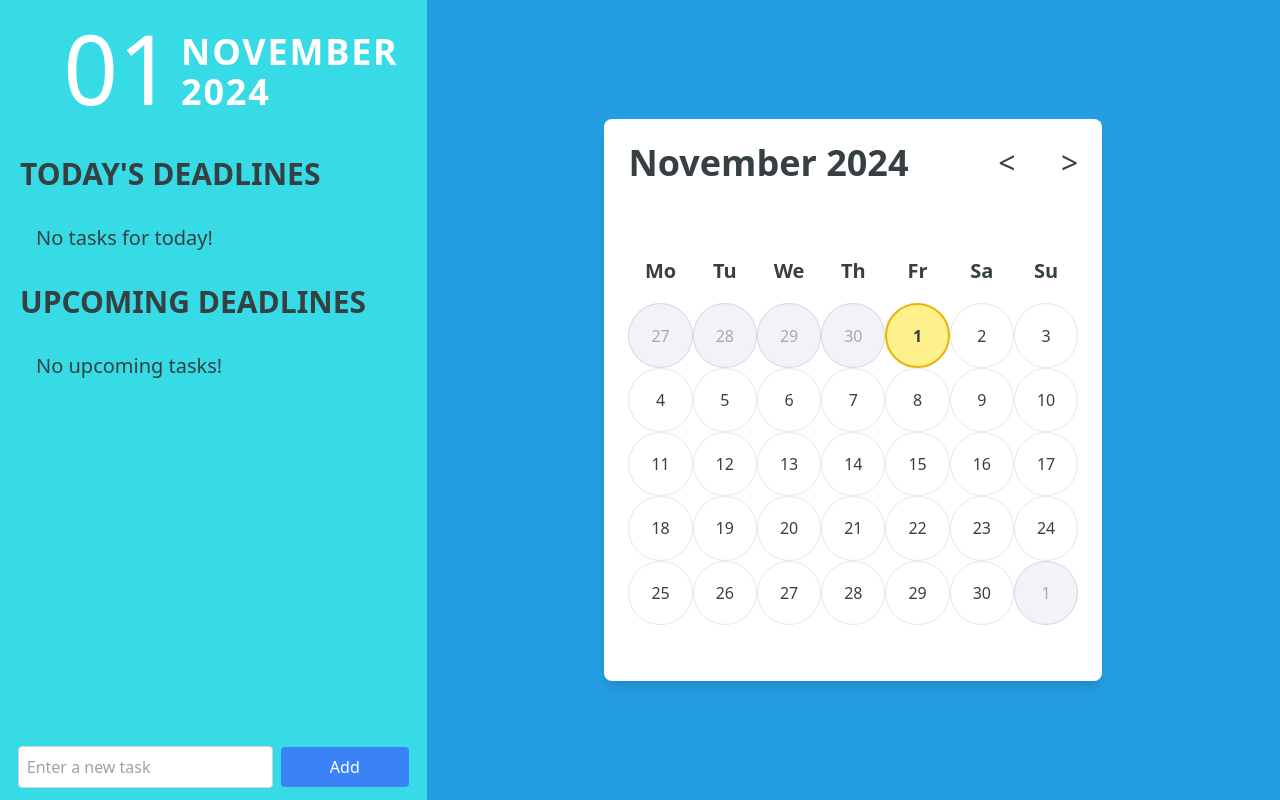
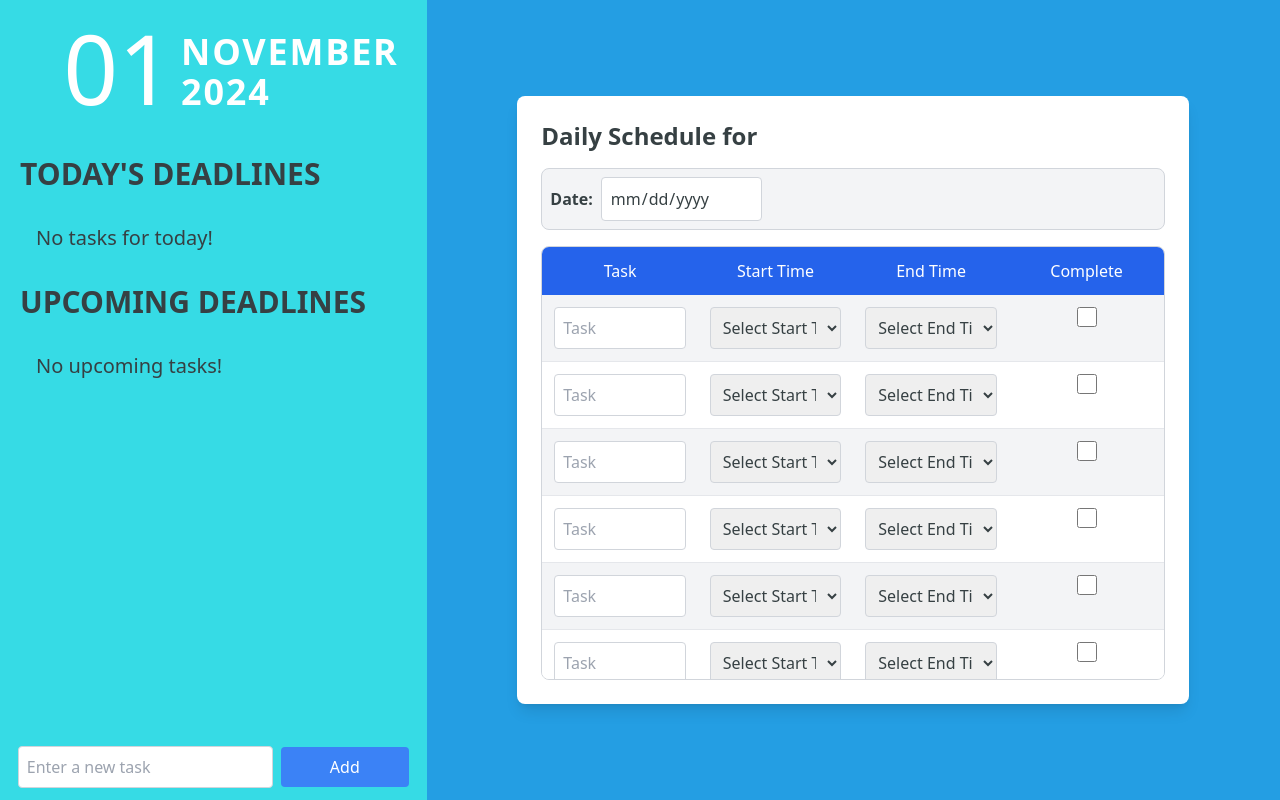
Before and after one commit to poseidon0z/Smart-Day-Planner, a React (Vite) app in the folder Client/: page / in a window 1280 px wide. Built offline with nearby package versions, Linux system fonts and the light colour scheme.

Commit message:
Added daily planner component

```diff
--- a/Client/src/App.jsx
+++ b/Client/src/App.jsx
@@ -1,6 +1,7 @@
 import { useEffect, useState } from 'react';
 import Calendar from './components/Calendar.jsx';
 import Tasks from './components/Tasks.jsx';
+import DailySchedule from './components/DailyShedule.jsx';
 
 function App() {
   const [taskList, setTaskList] = useState([
@@ -25,12 +26,16 @@ function App() {
         </div>
 
         {/* The right section  (Calendar section) */}
-        <div className="w-full md:w-8/12 flex justify-center items-center h-fit md:min-h-screen">
+        {/* <div className="w-full md:w-8/12 flex justify-center items-center h-fit md:min-h-screen">
           <Calendar
             tasks={taskList}
             selectedDate={selectedDate}
             setSelectedDate={setSelectedDate}
           ></Calendar>
+        </div> */}
+
+        <div className="w-full md:w-8/12 flex justify-center items-center h-fit md:min-h-screen">
+          <DailySchedule date={selectedDate}></DailySchedule>
         </div>
       </div>
     </>
--- /dev/null
+++ b/Client/src/components/DailyShedule.jsx
@@ -0,0 +1,133 @@
+import React, { useState } from 'react';
+
+const hours = [
+  '5:00 AM',
+  '6:00 AM',
+  '7:00 AM',
+  '8:00 AM',
+  '9:00 AM',
+  '10:00 AM',
+  '11:00 AM',
+  '12:00 PM',
+  '1:00 PM',
+  '2:00 PM',
+  '3:00 PM',
+  '4:00 PM',
+  '5:00 PM',
+  '6:00 PM',
+  '7:00 PM',
+  '8:00 PM',
+  '9:00 PM',
+  '10:00 PM',
+];
+
+const DailySchedule = ({ date }) => {
+  const [tasks, setTasks] = useState(
+    Array(hours.length).fill({
+      task: '',
+      startTime: '',
+      endTime: '',
+      complete: false,
+    })
+  );
+
+  const handleInputChange = (index, field, value) => {
+    const updatedTasks = [...tasks];
+    updatedTasks[index] = { ...updatedTasks[index], [field]: value };
+    setTasks(updatedTasks);
+  };
+
+  const handleCheckboxChange = (index) => {
+    handleInputChange(index, 'complete', !tasks[index].complete);
+  };
+
+  return (
+    <div className="max-w-2xl mx-auto p-6 bg-white shadow-lg rounded-lg">
+      <h2 className="text-2xl font-bold mb-4">Daily Schedule for {date}</h2>
+      <div className="flex items-center mb-4 p-2 border border-gray-300 rounded-lg bg-gray-100">
+        <label htmlFor="date-input" className="mr-2 font-semibold">
+          Date:
+        </label>
+        <input
+          type="date"
+          id="date-input"
+          value={date}
+          readOnly
+          className="p-2 border border-gray-300 rounded"
+        />
+      </div>
+      <div className="border border-gray-300 rounded-lg overflow-hidden">
+        <div className="grid grid-cols-4 bg-blue-600 text-white text-center">
+          <div className="p-3">Task</div>
+          <div className="p-3">Start Time</div>
+          <div className="p-3">End Time</div>
+          <div className="p-3">Complete</div>
+        </div>
+        <div className="max-h-96 overflow-y-auto">
+          {tasks.map((_, index) => (
+            <div
+              className={`grid grid-cols-4 border-b ${
+                index % 2 === 0 ? 'bg-gray-100' : 'bg-white'
+              }`}
+              key={index}
+            >
+              <div className="p-3">
+                <input
+                  type="text"
+                  placeholder="Task"
+                  value={tasks[index].task}
+                  onChange={(e) =>
+                    handleInputChange(index, 'task', e.target.value)
+                  }
+                  className="w-full p-2 border border-gray-300 rounded"
+                />
+              </div>
+              <div className="p-3">
+                <select
+                  value={tasks[index].startTime}
+                  onChange={(e) =>
+                    handleInputChange(index, 'startTime', e.target.value)
+                  }
+                  className="w-full p-2 border border-gray-300 rounded"
+                >
+                  <option value="">Select Start Time</option>
+                  {hours.map((hour) => (
+                    <option key={hour} value={hour}>
+                      {hour}
+                    </option>
+                  ))}
+                </select>
+              </div>
+              <div className="p-3">
+                <select
+                  value={tasks[index].endTime}
+                  onChange={(e) =>
+                    handleInputChange(index, 'endTime', e.target.value)
+                  }
+                  className="w-full p-2 border border-gray-300 rounded"
+                >
+                  <option value="">Select End Time</option>
+                  {hours.map((hour) => (
+                    <option key={hour} value={hour}>
+                      {hour}
+                    </option>
+                  ))}
+                </select>
+              </div>
+              <div className="p-3 text-center">
+                <input
+                  type="checkbox"
+                  checked={tasks[index].complete}
+                  onChange={() => handleCheckboxChange(index)}
+                  className="h-5 w-5"
+                />
+              </div>
+            </div>
+          ))}
+        </div>
+      </div>
+    </div>
+  );
+};
+
+export default DailySchedule;
--- a/Client/src/components/Tasks.jsx
+++ b/Client/src/components/Tasks.jsx
@@ -1,7 +1,7 @@
 import React, { useState } from 'react';
 
 // Trashbin image from public
-import trashBin from '../../public/trashbin.svg';
+import trashBin from '/trashbin.svg';
 
 // Getting tasks scheduled for a particular date
 const getTodayTasks = (date, tasks) => {
--- /dev/null
+++ b/package.json
@@ -0,0 +1,5 @@
+{
+  "dependencies": {
+    "@types/dotenv": "^8.2.3"
+  }
+}
```
Also changed, not shown: 1 other file (tests, documents, lock files or other folders).
